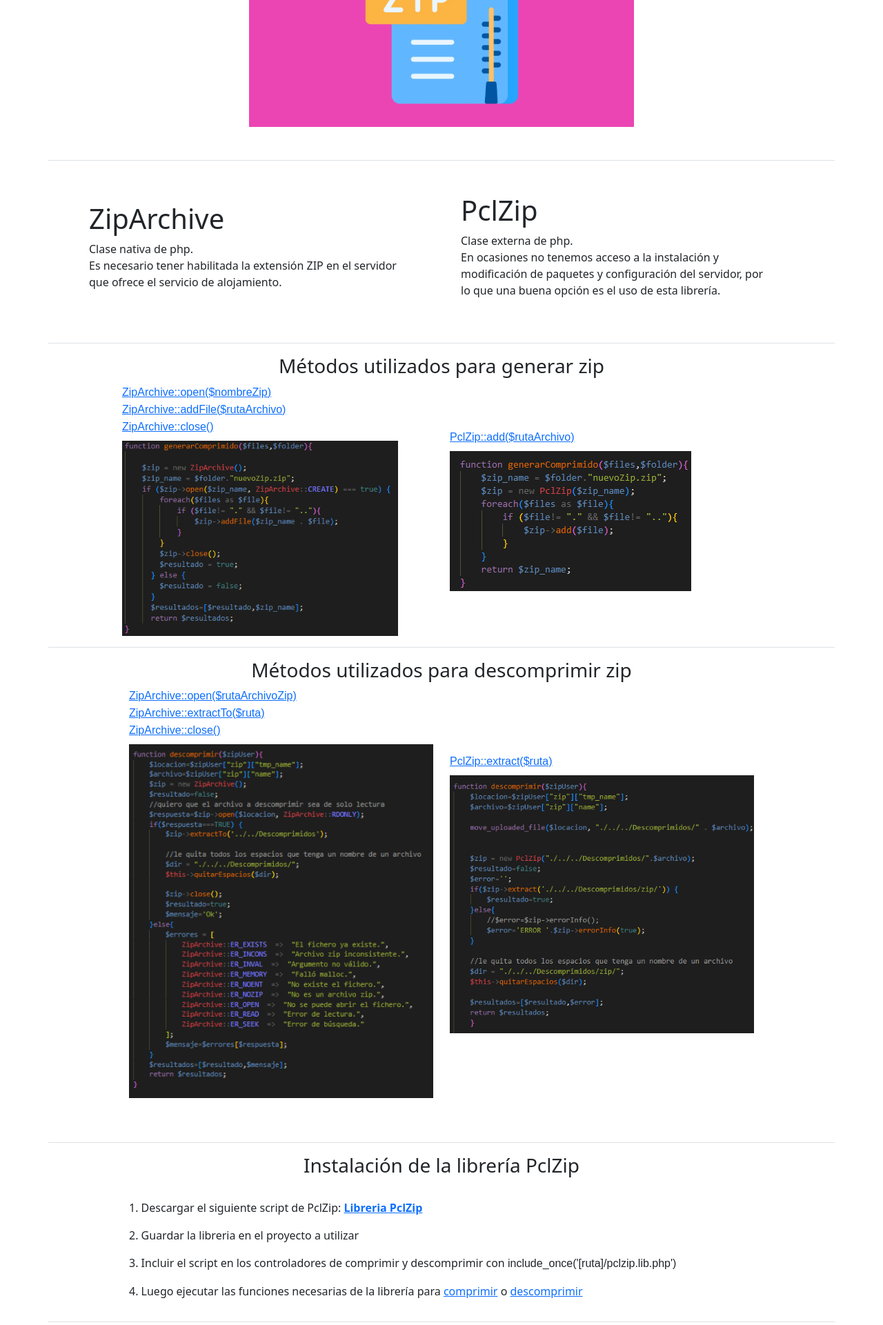
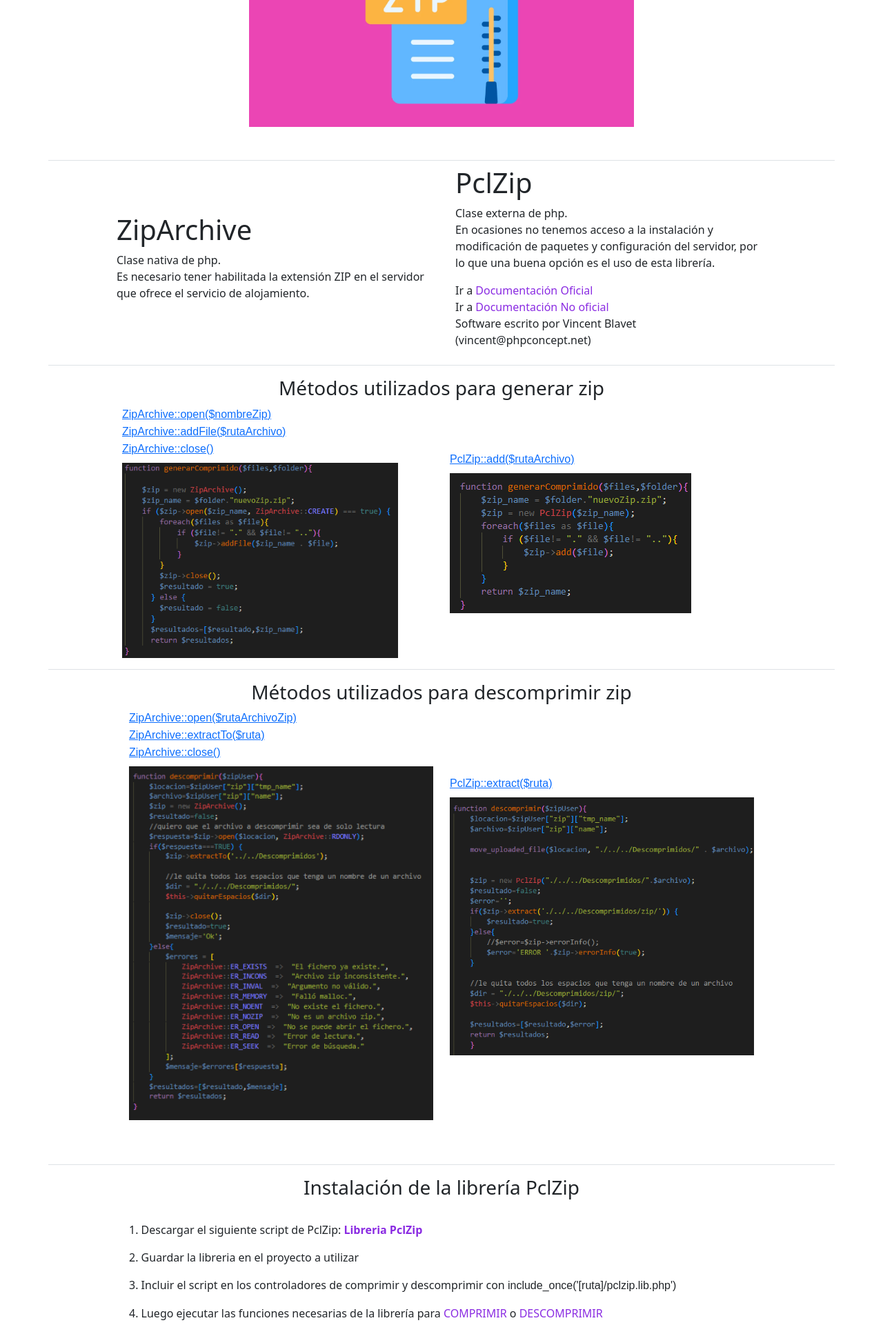
Before and after one commit to florencianionquepan/comprimir-archivos, a PHP site: page /Vista/Home/index.php in a window 1280 px wide. Shown: the part 361-2282 px from the top of the page at 69% size. Run offline with PHP 8.4, Linux system fonts and the light colour scheme; some libraries are stand-ins or nearby versions; some web fonts are replaced.

Commit message:
agrega estilos a enlaces

```diff
--- a/Vista/Assets/css/estilo.css
+++ b/Vista/Assets/css/estilo.css
@@ -13,3 +13,15 @@
 .cascadia-code{
     font-family: 'Cascadia Code', sans-serif;
 }
+
+.instrucciones a{
+    text-decoration: none;
+    color:blueviolet;
+    transition: all 0.5s;
+}
+
+.instrucciones a:hover{
+    text-decoration: underline;
+    font-size:18px;
+
+}
--- a/Vista/Home/index.php
+++ b/Vista/Home/index.php
@@ -16,17 +16,20 @@
   <img class="img-fluid" id="imgIndex" src="../Assets/img/zip.png" alt="zip"/>
 </div>
 
-  <div class="row align-items-center justify-content-center border-top  mt-5">
-    <div class="col-10 col-md-7 col-lg-5 m-3">
+  <div class="row align-items-center justify-content-center border-top mt-5 instrucciones">
+    <div class="col-10 col-md-7 col-lg-5 m-2">
       <h1>ZipArchive</h1>
       <p>Clase nativa de php.<br>
       Es necesario tener habilitada la extensión ZIP en el servidor que ofrece el servicio de alojamiento.</p>
     </div>
-    <div class="col-10 col-md-6 col-lg-5 m-5">
+    <div class="col-10 col-md-6 col-lg-5 m-2">
       <h1>PclZip</h1>
       <p>Clase externa de php. <br>
-      En ocasiones no tenemos acceso a la instalación y modificación de paquetes y configuración del servidor, por lo que una buena opción es el uso de esta librería.</p>
-
+      En ocasiones no tenemos acceso a la instalación y modificación de paquetes y configuración del servidor,
+      por lo que una buena opción es el uso de esta librería.</p>
+      Ir a <a href="https://www.phpconcept.net/">Documentación Oficial</a><br>
+      Ir a <a href="https://github.com/chamilo/pclzip">Documentación No oficial</a>
+      <p> Software escrito por Vincent Blavet (vincent@phpconcept.net) </p>
     </div>
   </div>
 
@@ -79,18 +82,18 @@
       </div>
     </div>
       <div class="row align-items-center justify-content-center">
-        <div class="col-10">
+        <div class="col-10 instrucciones">
           <p>1. Descargar el siguiente script de PclZip: <a class="alert-link" download href='../../Util/pclzip.lib.php'>Libreria PclZip</a></p>
           <p>2. Guardar la libreria en el proyecto a utilizar</p>
           <p>3. Incluir el script en los controladores de comprimir y descomprimir con <span class='cascadia-code'>include_once('[ruta]/pclzip.lib.php')</span></p>
-          <p>4. Luego ejecutar las funciones necesarias de la librería para <a href='#metodoCPcl'>comprimir</a> o <a href='#metodoDPcl'>descomprimir</a></p>
+          <p>4. Luego ejecutar las funciones necesarias de la librería para <a href='#metodoCPcl'>COMPRIMIR</a> o <a href='#metodoDPcl'>DESCOMPRIMIR</a></p>
     </div>
   </div>
 
 
 
   <div class="row align-items-center justify-content-center border-top mt-3">
-  <div class="col-10 text-center pt-3">
+  <div class="col-10 text-center pt-3 instrucciones">
   <h3>Otras dependencias utilizadas</h3>
     <p><a href='https://getbootstrap.com'>Bootstrap<p>
     <img class="img-fluid" src="../Imagenes/bootstrap.svg.png"></a>
```
